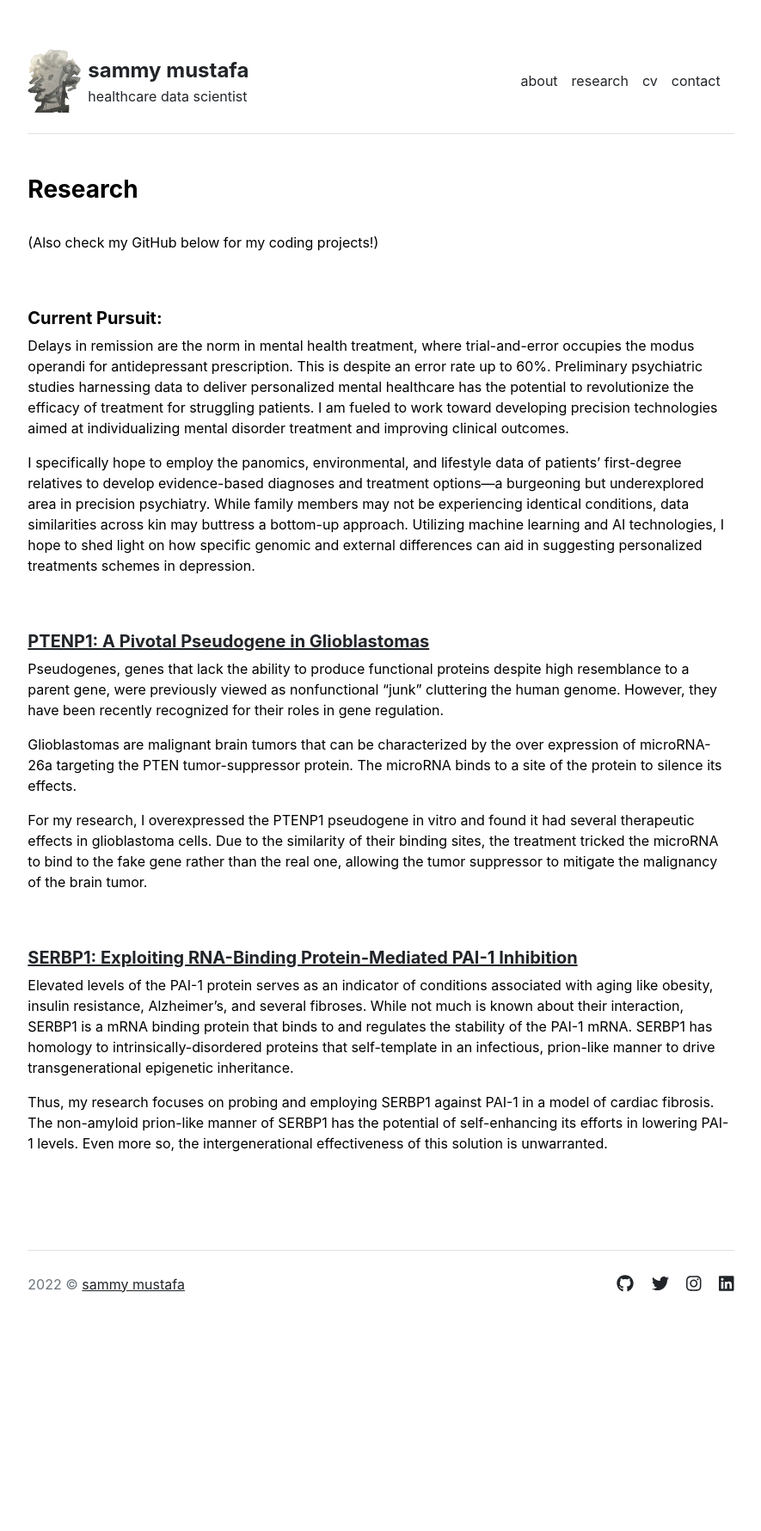
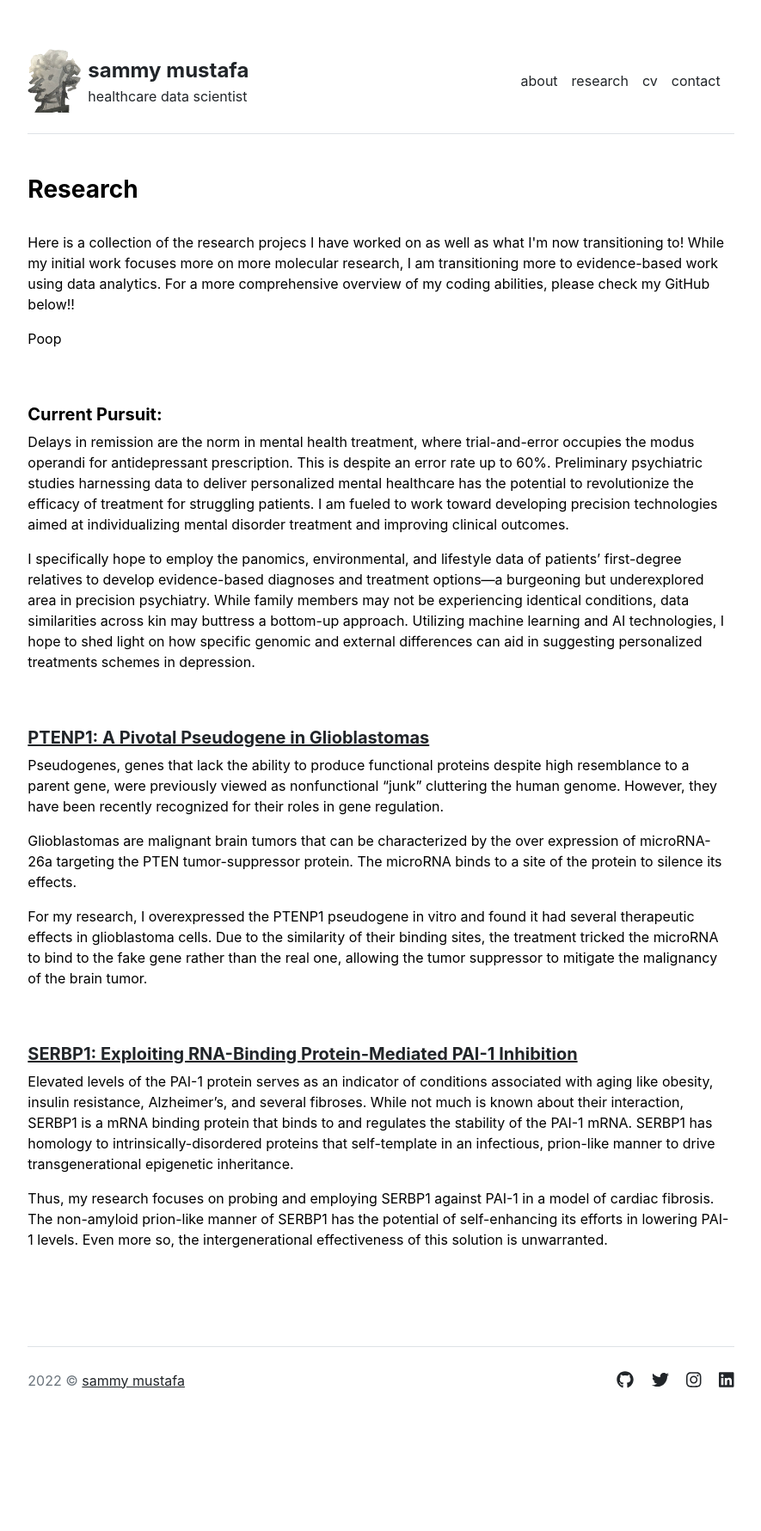
Before and after one commit to sammymustafa/sammymustafa.github.io, a Jekyll site: the page built from research.md, in a window 1280 px wide. Shown: the whole page at 86% size, without its empty margins (197-1082 px from the left). Built offline with Jekyll 4.4.1, drawn with Linux system fonts in a browser that asks for light colours; before the commit the page ends 1669 px from its top, so only the background shows below that.

Commit message:
added research intro

```diff
--- a/_includes/research.html
+++ b/_includes/research.html
@@ -2,7 +2,8 @@
   <div>
     <h3 class="fw-bold">Research</h3>
     <br>
-    <p>(Also check my GitHub below for my coding projects!)</p>
+    <p>Here is a collection of the research projecs I have worked on as well as what I'm now transitioning to! While my initial work focuses more on more molecular research, I am transitioning more to evidence-based work using data analytics. For a more comprehensive overview of my coding abilities, please check my GitHub below!!</p>
+    <p>Poop</p>
     <br>
     <br>
     <h5 class="fw-bold">Current Pursuit:</h5>
```
